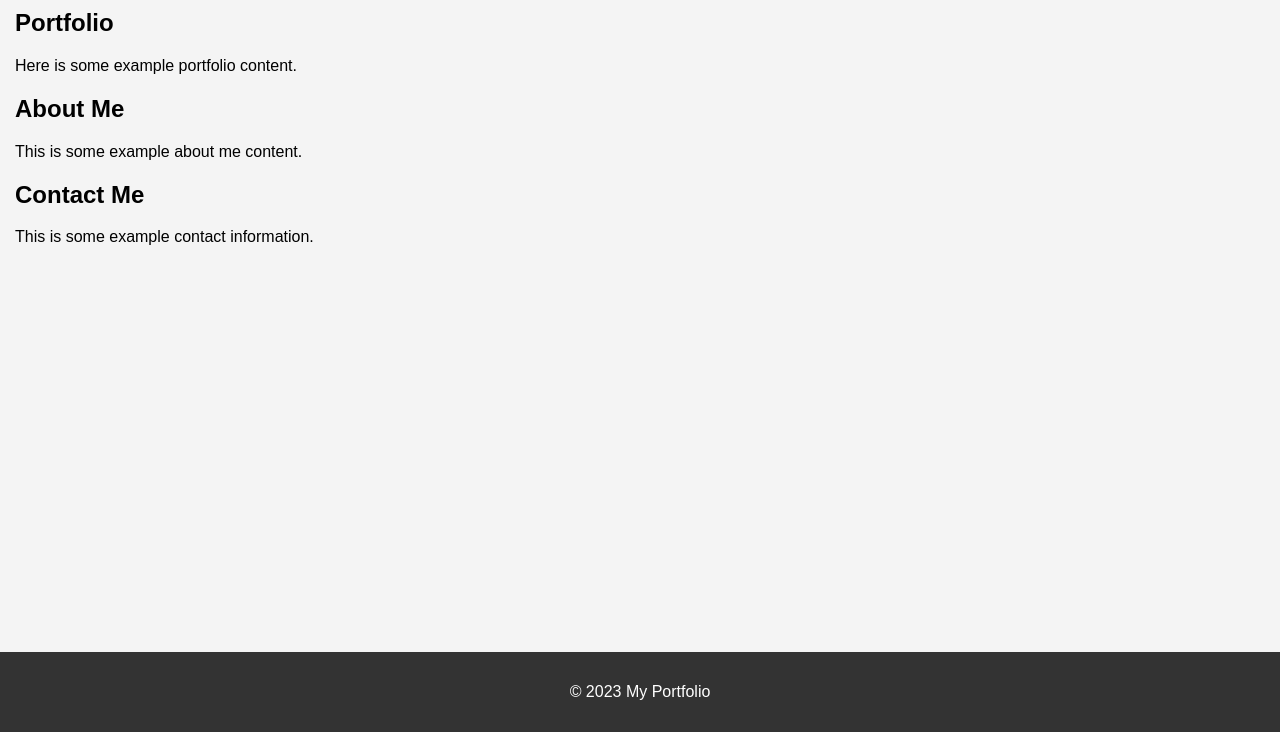
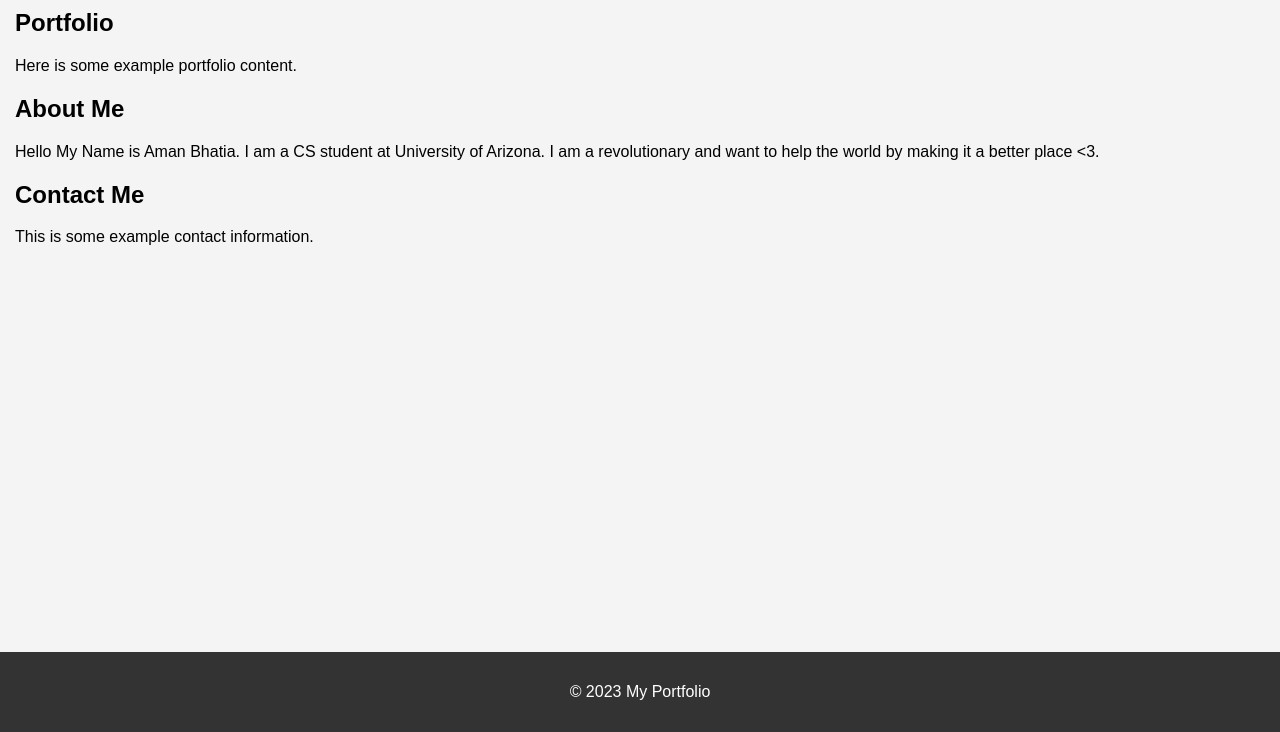
Before and after one commit to Pwncakee/my-website001, a plain HTML site: page index.html in a window 1280 px wide. Shown: the part 68-800 px from the top of the page. Drawn offline with Linux system fonts and the light colour scheme.

Commit message:
Update index.html

```diff
--- a/index.html
+++ b/index.html
@@ -14,7 +14,7 @@
     </section>
     <section id="about">
         <h2>About Me</h2>
-        <p>This is some example about me content.</p>
+        <p> Hello My Name is Aman Bhatia. I am a CS student at University of Arizona. I am a revolutionary and want to help the world by making it a better place <3.</p>
     </section>
     <section id="contact">
         <h2>Contact Me</h2>
```
